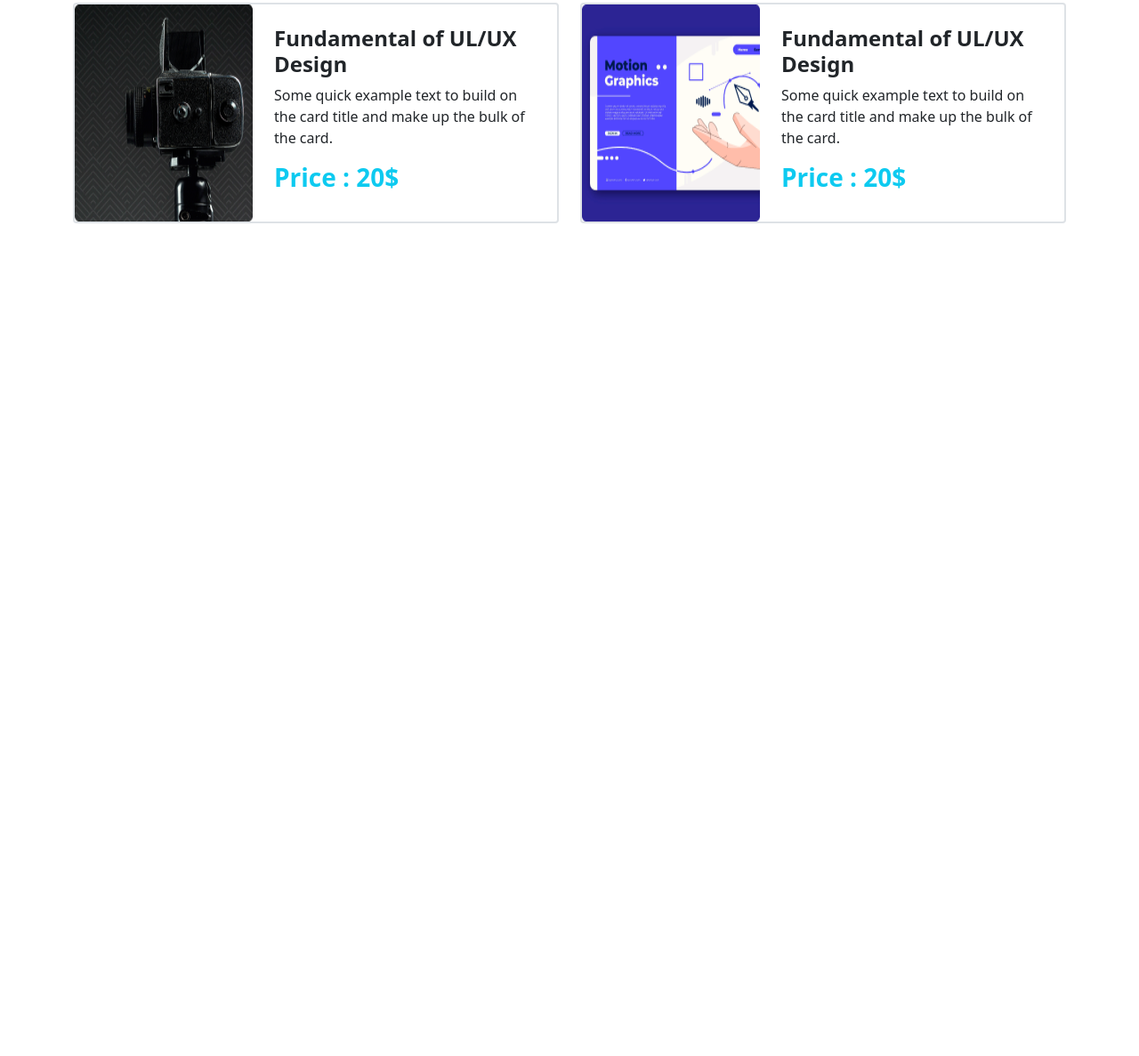
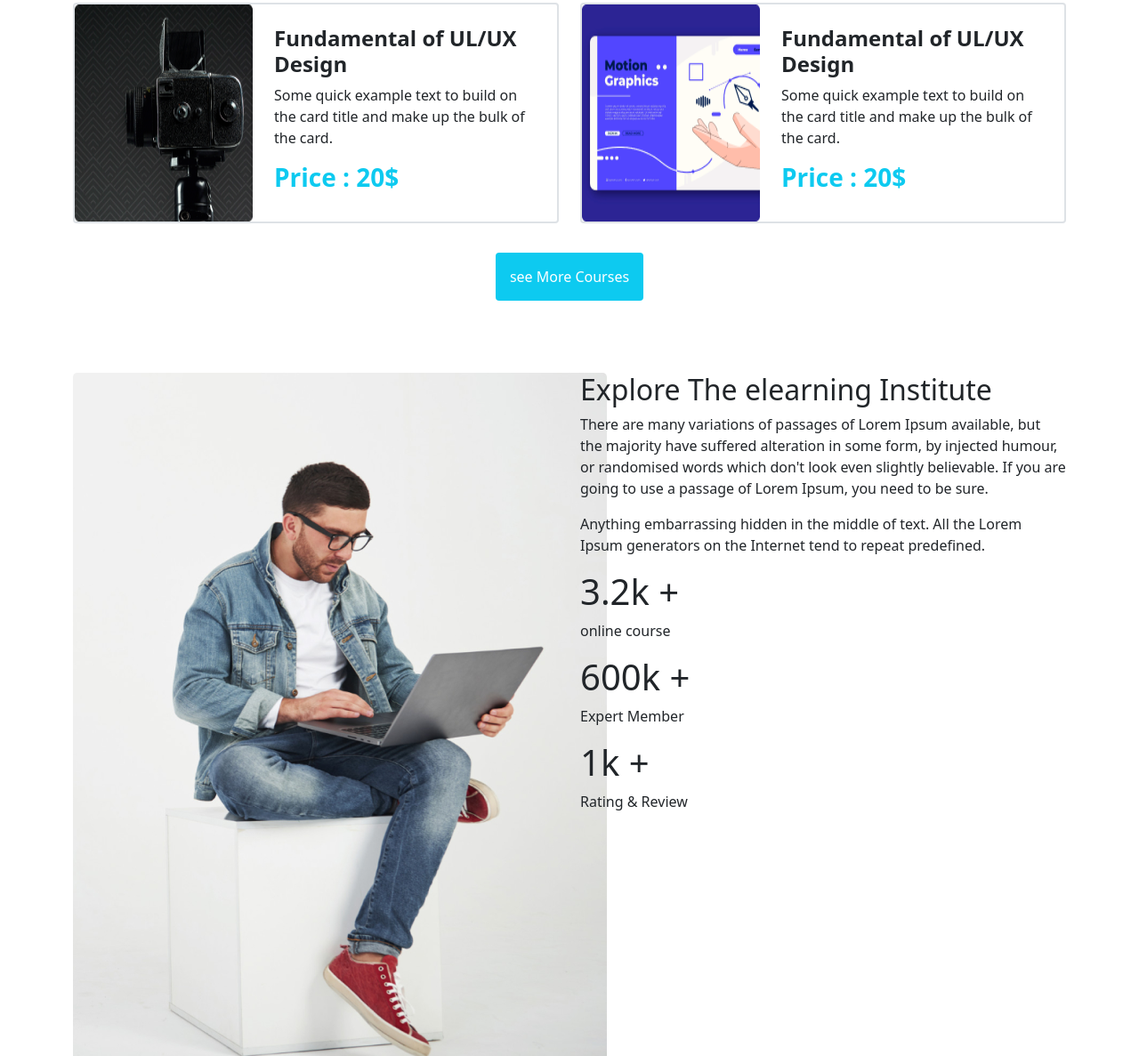
Before and after one commit to abdulquayumhp/edu-website, a plain HTML site: page index.html in a window 1280 px wide. Shown: the part 1517-2704 px from the top of the page at 89% size. Before the commit the page ends 1864 px from the top, so only its background shows below. Drawn offline with nearby package versions, Linux system fonts and the light colour scheme.

Commit message:
course section end

```diff
--- a/index.html
+++ b/index.html
@@ -220,8 +220,8 @@
 
       <!-- -------------------website headere section end ------------------
     -->
-      <!-- -------------------------course header section start  --------------- -->
-      <!-- -------------------------course header section start  --------------- -->
+      <!-- -------------------------course header section img start  --------------- -->
+      <!-- -------------------------course header section img start  --------------- -->
       <header class="course-header my-5">
         <div class="course-header py-5 text-center">
           <h1 class="fw-bolder">Discover Our Popular <br />Courses</h1>
@@ -378,17 +378,61 @@
               <!-------------------- two ------------- -->
             </div>
           </div>
-          <div class="corse-section text-center d-md-block d-lg-none d-sm-none">
+          <div
+            class="corse-section text-center d-md-block d-lg-block d-sm-none"
+          >
             <a
               href=""
               class="text-decoration-none rounded bg-info text-white p-3"
-              >Get Started</a
+              >see More Courses</a
             >
           </div>
         </div>
       </header>
-      <!-- -------------------------course header section end --------------- -->
-      <!-- -------------------------course header section end --------------- -->
+      <!-- -------------------------course explore section start --------------- -->
+      <!-- -------------------------course explore section start --------------- -->
+
+      <section class="course-explor py-5">
+        <div class="container">
+          <div class="row">
+            <div class="col-lg-6 col-md-6">
+              <img class="rounded-3" src="images/student/working.png" alt="" />
+            </div>
+            <div class="col-lg-6 col-md-6">
+              <h2>Explore The elearning Institute</h2>
+              <p>
+                There are many variations of passages of Lorem Ipsum available,
+                but the majority have suffered alteration in some form, by
+                injected humour, or randomised words which don't look even
+                slightly believable. If you are going to use a passage of Lorem
+                Ipsum, you need to be sure.
+              </p>
+              <p>
+                Anything embarrassing hidden in the middle of text. All the
+                Lorem Ipsum generators on the Internet tend to repeat
+                predefined.
+              </p>
+              <div>
+                <div>
+                  <h1>3.2k +</h1>
+                  <p>online course</p>
+                </div>
+                <div>
+                  <h1>600k +</h1>
+                  <p>Expert Member</p>
+                </div>
+                <div>
+                  <h1>1k +</h1>
+                  <p>Rating & Review</p>
+                </div>
+              </div>
+            </div>
+          </div>
+        </div>
+      </section>
+
+      <!-- -------------------------course explore section end --------------- -->
+      <!-- -------------------------course explore section end --------------- -->
     </main>
     <script
       src="https://cdn.jsdelivr.net/npm/bootstrap@5.0.2/dist/js/bootstrap.bundle.min.js"
```
Also changed, not shown: images/company/comma.png (renamed from images/comma.png), images/student/working.png (renamed from images/working.png).
